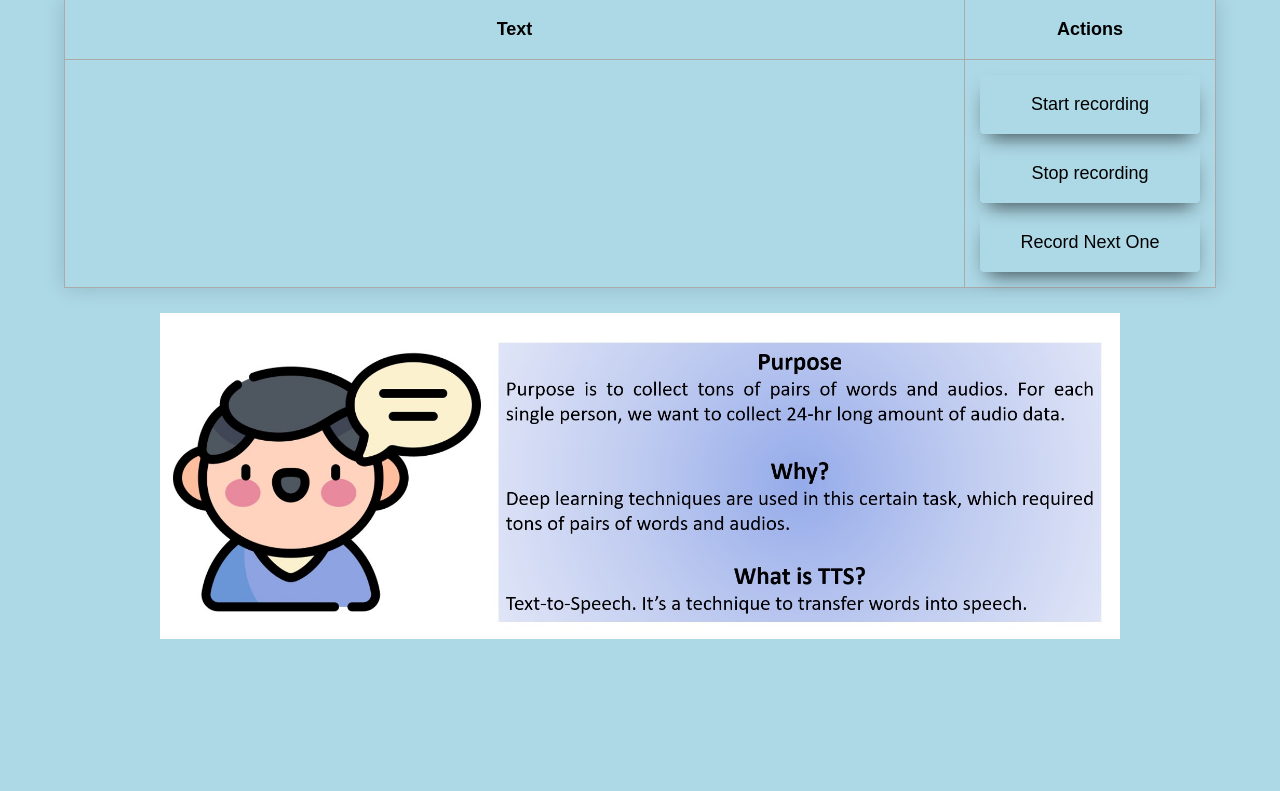
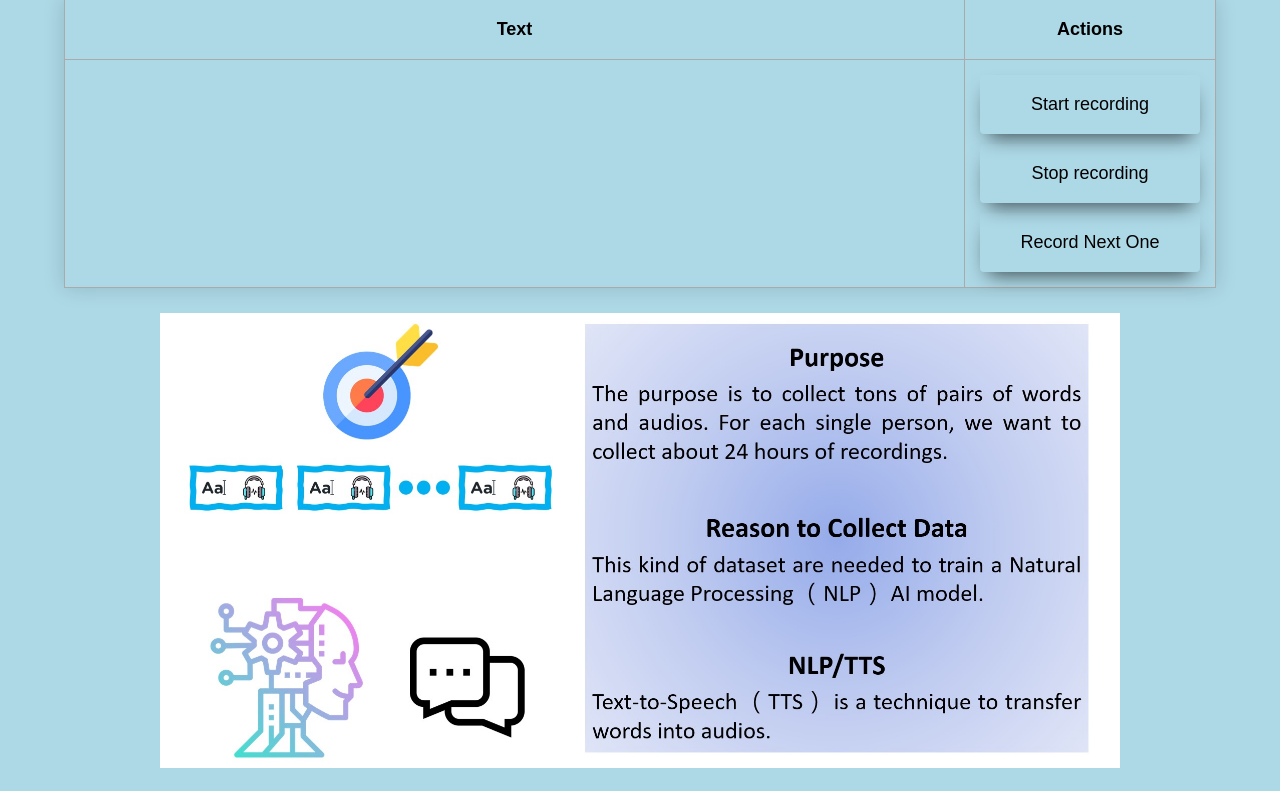
Before and after one commit to Ratherman/Collect-Audio-Data-and-Text, a Flask app: template Src/templates/index.html in a window 1280 px wide. Shown: the part 84-875 px from the top of the page. Before the commit the page ends 723 px from the top, so only its background shows below. Run offline with Flask 2, Linux system fonts and the light colour scheme; the template is opened without the code that fills it, so the values that code supplies are empty; some libraries are stand-ins or nearby versions.

Commit message:
base.html, Update, Change tts_v2.jpg

```diff
--- a/Src/templates/base.html
+++ b/Src/templates/base.html
@@ -11,6 +11,6 @@
 </head>
 <body>
     {% block body %}{% endblock %}
-    <p style="text-align:center;"><img src="static/img/tts.jpg" width=75%></p>
+    <p style="text-align:center;"><img src="static/img/tts_v2.jpg" width=75%></p>
 </body>
 </html>
```
Also changed, not shown: Src/static/img/tts.jpg (deleted), Src/static/img/tts_v2.jpg (added).
